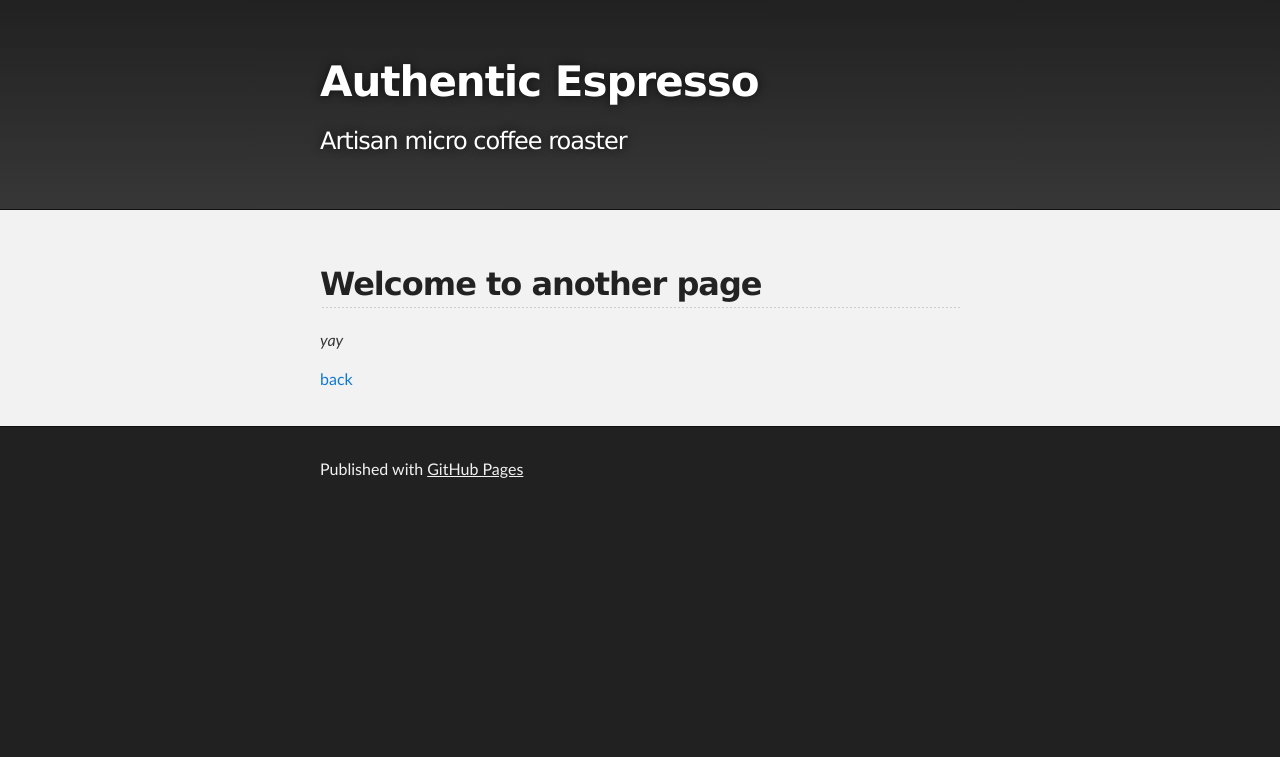
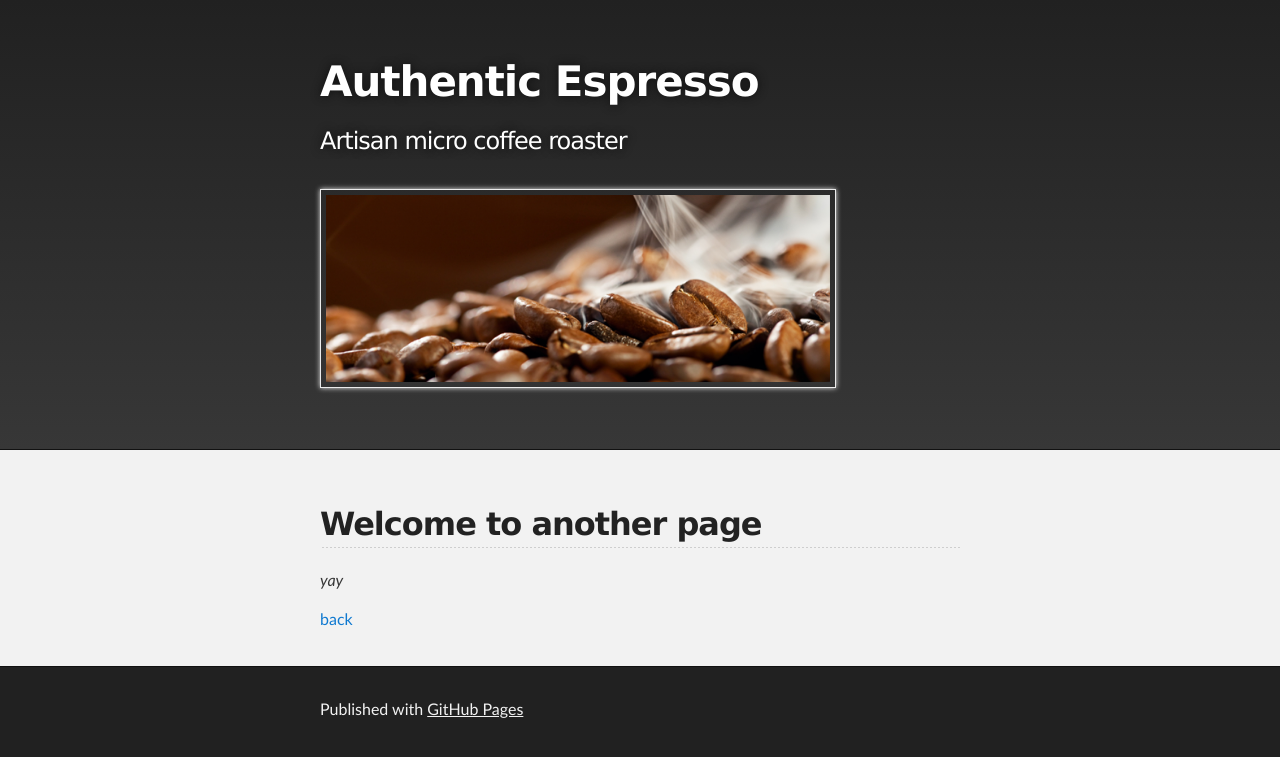
Before and after one commit to authentic-espresso/test, a Jekyll site: the page built from another-page.md, in a window 1280 px wide. Shown: the top 757 px of the page. Built offline with Jekyll 4.4.1, drawn with Linux system fonts in a browser that asks for light colours; our own code applies the rules of GitHub Pages for plain Markdown files.

Commit message:
Update default.html

```diff
--- a/_layouts/default.html
+++ b/_layouts/default.html
@@ -22,6 +22,7 @@
 
           <h1 id="project_title">{{ site.title | default: site.github.repository_name }}</h1>
           <h2 id="project_tagline">{{ site.description | default: site.github.project_tagline }}</h2>
+            <img src="images/espresso-club1.png" alt="" width="504" height="187" /></a></p>
 
           {% if site.show_downloads %}
             <section id="downloads">
```
